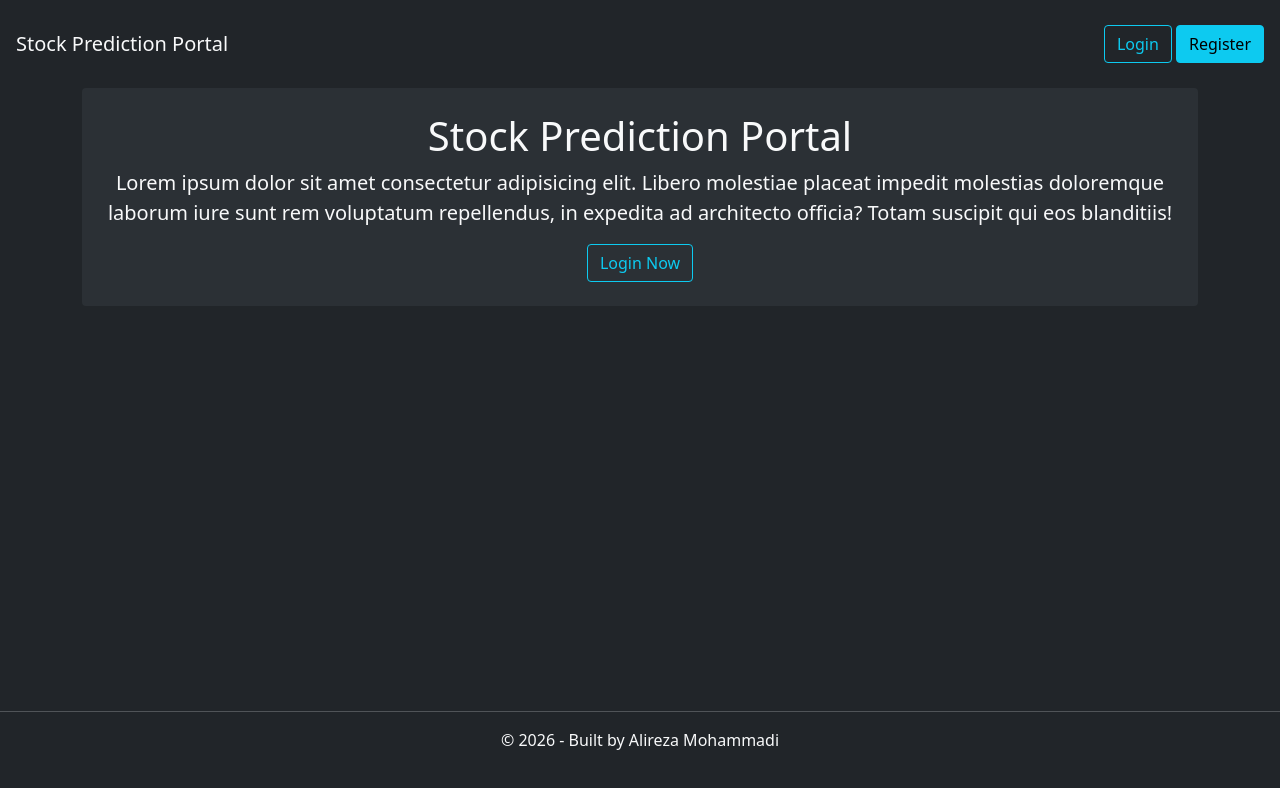
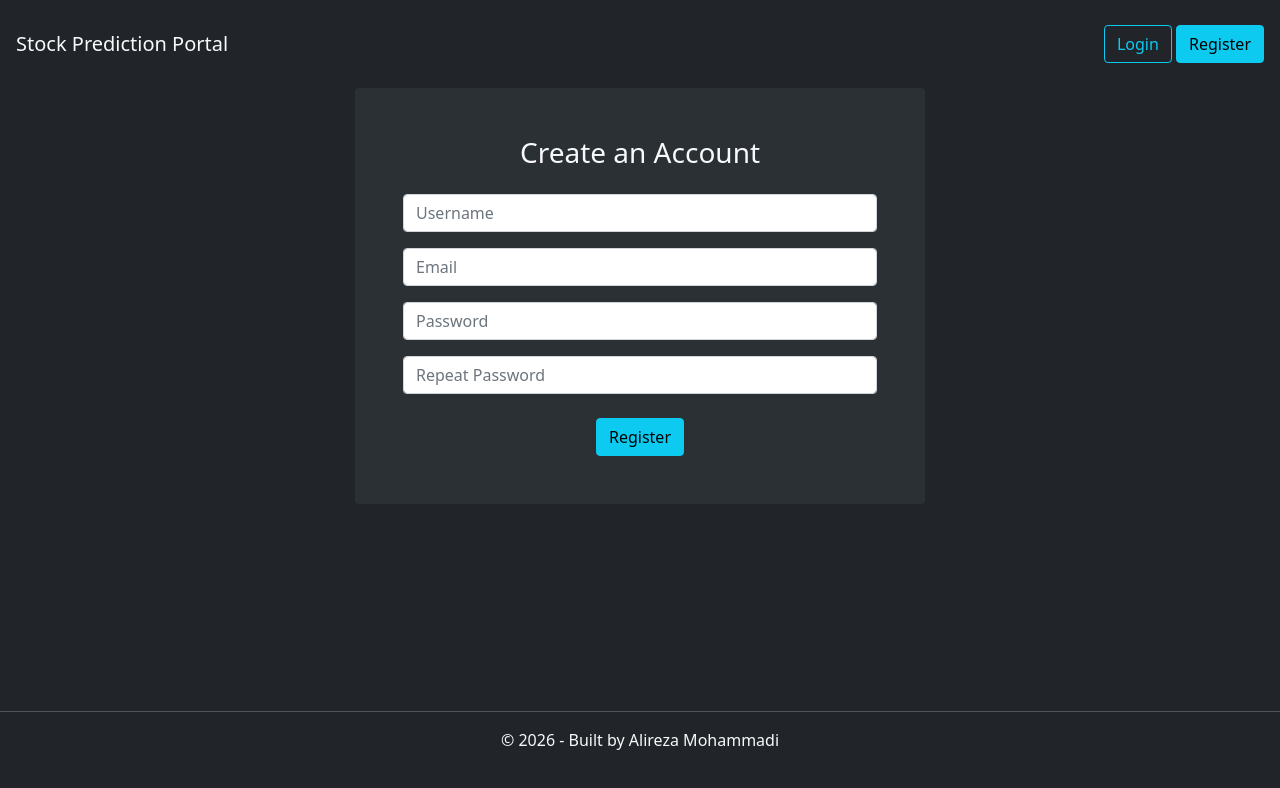
Before and after one commit to Alireza3044/stock-prediction-portal, a React (Vite) app in the folder frontend-react/: page /register in a window 1280 px wide. Shown: the top 788 px of the page. Built offline with nearby package versions, Linux system fonts and the light colour scheme.

Commit message:
Add router, implement register page

```diff
--- a/frontend-react/src/App.jsx
+++ b/frontend-react/src/App.jsx
@@ -2,14 +2,21 @@ import "./assets/css/app.css"
 import Footer from "./components/Footer"
 import Header from "./components/Header"
 import Main from "./components/Main"
+import Register from "./components/Register"
+import Login from "./components/Login"
+import { BrowserRouter, Routes, Route } from "react-router-dom"
 
 function App() {
   return (
-    <>
+    <BrowserRouter>
       <Header />
-      <Main />
+      <Routes>
+        <Route path="/" element={<Main />} />
+        <Route path="/register/" element={<Register />} />
+        <Route path="/login/" element={<Login />} />
+      </Routes>
       <Footer />
-    </>
+    </BrowserRouter>
   )
 }
 
--- a/frontend-react/src/components/Button.jsx
+++ b/frontend-react/src/components/Button.jsx
@@ -1,8 +1,10 @@
-function Button({ children, className }) {
+import { Link } from "react-router-dom"
+
+function Button({ children, className, url }) {
   return (
-    <a className={"btn " + className}>
+    <Link className={"btn " + className} to={url}>
       {children}
-    </a>
+    </Link>
   )
 }
 
--- a/frontend-react/src/components/Header.jsx
+++ b/frontend-react/src/components/Header.jsx
@@ -1,15 +1,16 @@
 import Button from "./Button"
+import { Link } from "react-router-dom"
 
 function Header() {
   return (
     <header className="header m-3 align-items-start">
       <nav className="navbar">
-        <a className="navbar-brand text-light">Stock Prediction Portal</a>
+        <Link className="navbar-brand text-light" to="/">Stock Prediction Portal</Link>
 
         <div>
-          <Button className="btn-outline-info">Login</Button>
+          <Button className="btn-outline-info" url="login/">Login</Button>
           &nbsp;
-          <Button className="btn-info">Register</Button>
+          <Button className="btn-info" url="register/">Register</Button>
         </div>
       </nav>
     </header>
--- /dev/null
+++ b/frontend-react/src/components/Login.jsx
@@ -0,0 +1,18 @@
+function Login() {
+  return (
+    <div className="container">
+      <form action="">
+        <div>
+          <label htmlFor=""></label>
+          <input type="text" />
+        </div>
+        <div>
+          <label htmlFor=""></label>
+          <input type="text" />
+        </div>
+      </form>
+    </div>
+  )
+}
+
+export default Login
--- a/frontend-react/src/components/Main.jsx
+++ b/frontend-react/src/components/Main.jsx
@@ -6,7 +6,7 @@ function Main() {
       <div className="p-4 text-center bg-light-dark rounded">
         <h1 className="text-light">Stock Prediction Portal</h1>
         <p className="text-light lead">Lorem ipsum dolor sit amet consectetur adipisicing elit. Libero molestiae placeat impedit molestias doloremque laborum iure sunt rem voluptatum repellendus, in expedita ad architecto officia? Totam suscipit qui eos blanditiis!</p>
-        <Button className="btn-outline-info">Login Now</Button>
+        <Button className="btn-outline-info" url="login/">Login Now</Button>
       </div>
     </main>
   )
--- /dev/null
+++ b/frontend-react/src/components/Register.jsx
@@ -0,0 +1,113 @@
+import { useState } from "react"
+import axios from "axios"
+import { FontAwesomeIcon } from "@fortawesome/react-fontawesome"
+import { faSpinner } from "@fortawesome/free-solid-svg-icons"
+
+function Register() {
+  const [userData, setUserData] = useState({
+    username: "",
+    email: "",
+    password: "",
+    password2: ""
+  })
+  const [errors, setErrors] = useState({})
+  const [isLoading, setIsLoading] = useState(false)
+  const [isSuccess, setIsSuccess] = useState(false)
+
+  const handleChange = (e) => {
+    setUserData(data => ({ ...data, [e.target.name]: e.target.value }))
+  }
+
+  const handleSubmit = async (e) => {
+    e.preventDefault()
+
+    const url = "http://127.0.0.1:8000/auth/register/"
+    try {
+      setIsLoading(true)
+      setErrors({})
+      const response = await axios.post(url, userData)
+      console.log(response.data)
+      setIsSuccess(true)
+    } catch (error) {
+      setErrors(error.response.data)
+      console.error("Registration error:" + error.response.data)
+      setIsSuccess(false)
+    } finally {
+      setIsLoading(false)
+    }
+  }
+
+  return (
+    <div className="container">
+      <div className="row justify-content-center">
+        <div className="col-md-6 bg-light-dark p-5 rounded">
+          <h3 className="text-light text-center mb-4">Create an Account</h3>
+          <form onSubmit={handleSubmit}>
+            <div className="mb-3">
+              <input
+                type="text"
+                className="form-control"
+                name="username"
+                placeholder="Username"
+                value={userData.username}
+                onChange={handleChange}
+              />
+              {errors.username &&
+                <small className="text-danger">{errors.username}</small>
+              }
+            </div>
+
+            <div className="mb-3">
+              <input
+                type="email"
+                className="form-control"
+                name="email"
+                placeholder="Email"
+                value={userData.email}
+                onChange={handleChange}
+              />
+              {errors.email &&
+                <small className="text-danger">{errors.email}</small>
+              }
+            </div>
+
+            <div className="mb-3">
+              <input
+                type="password"
+                className="form-control"
+                name="password"
+                placeholder="Password"
+                value={userData.password}
+                onChange={handleChange}
+              />
+              {errors.password &&
+                <small className="text-danger">{errors.password}</small>
+              }
+            </div>
+
+            <div className="mb-3">
+              <input
+                type="password"
+                className="form-control"
+                name="password2"
+                placeholder="Repeat Password"
+                value={userData.password2}
+                onChange={handleChange}
+              />
+              {errors.password2 &&
+                <small className="text-danger">{errors.password2}</small>
+              }
+            </div>
+            {isSuccess && <div className="alert alert-success">Registration Was Successful.</div>}
+            <button type="submit" className="btn btn-info d-block mx-auto mt-4" disabled={isLoading}>
+              {isLoading && <FontAwesomeIcon icon={faSpinner} spin={true} />}
+              {isLoading ? "Please Wait" : "Register"}
+            </button>
+          </form>
+        </div>
+      </div>
+    </div>
+  )
+}
+
+export default Register
```
Also changed, not shown: frontend-react/package.json (+6 -1 lines), 1 other file (tests, documents, lock files or other folders).
